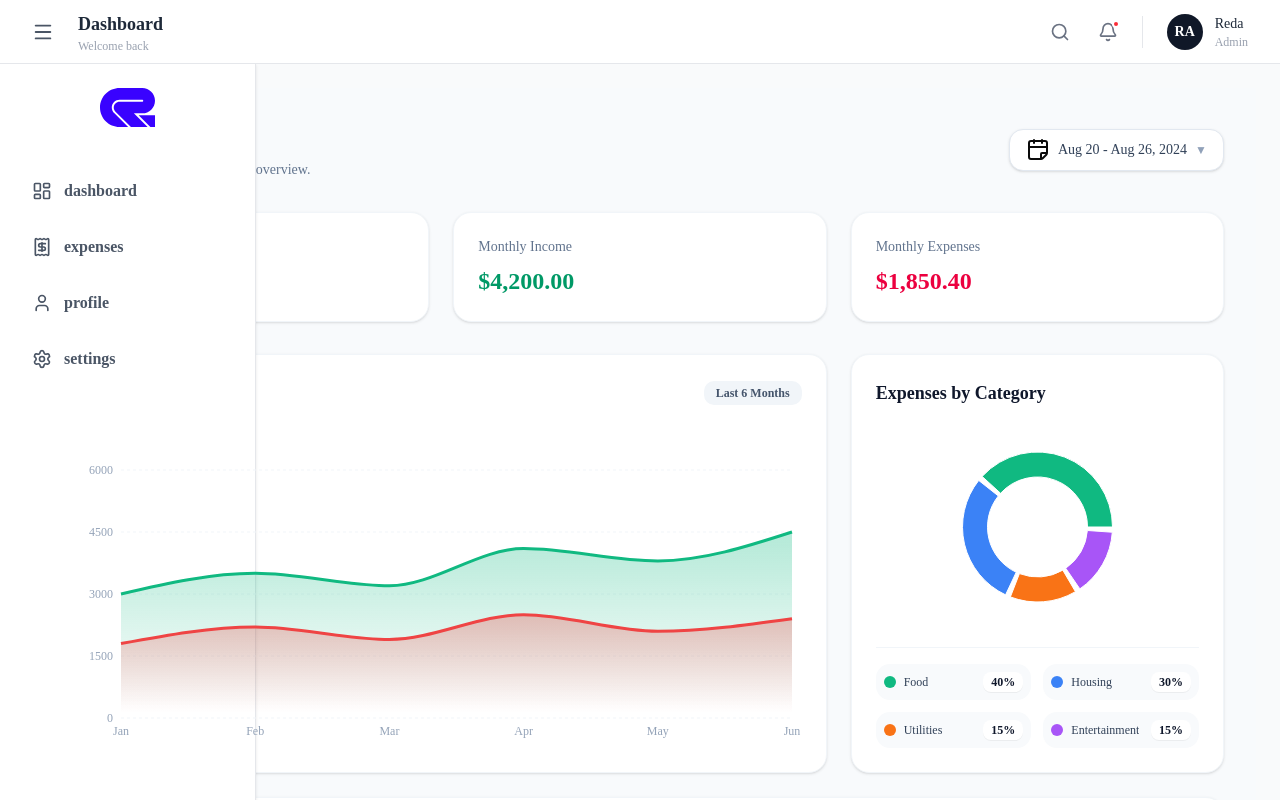
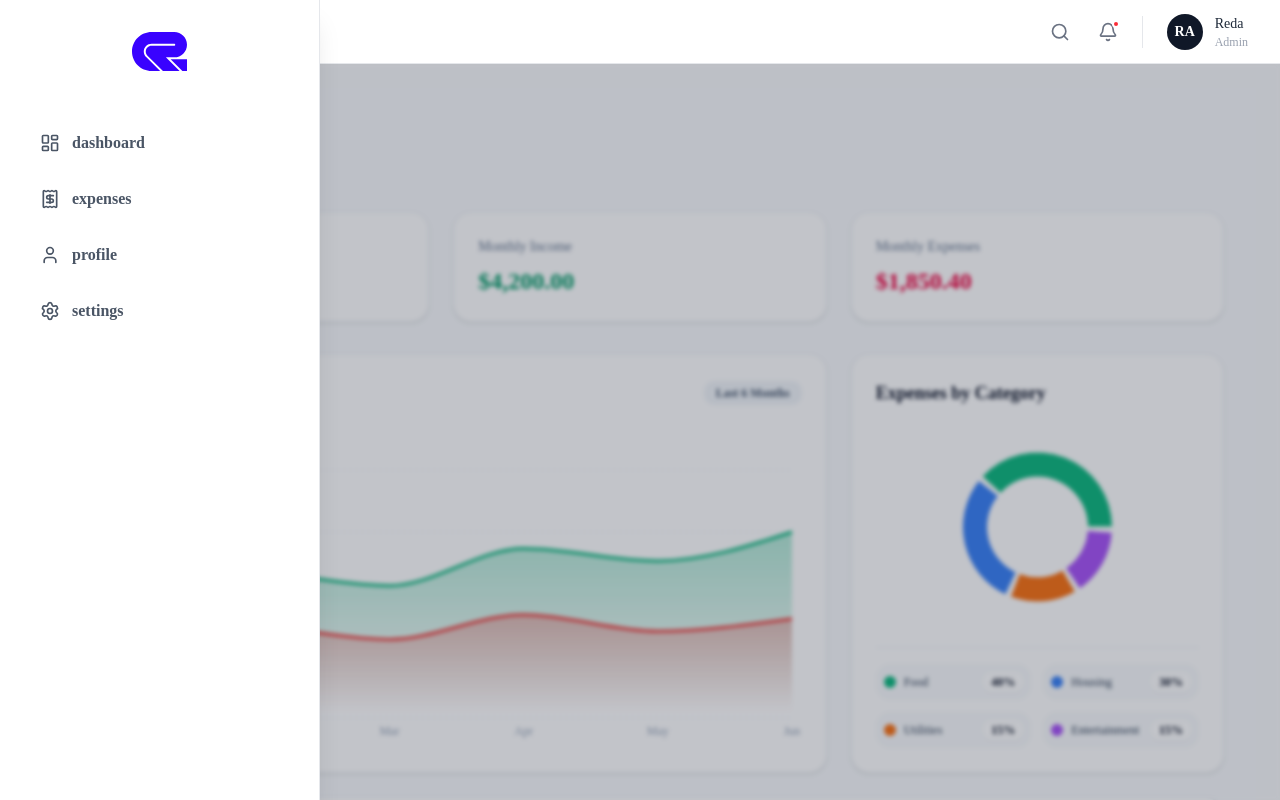
Before and after one commit to baghlalmohamedreda/expense-tracker, a Next.js app in the folder frontend/: page /dashboard in a window 1280 px wide. Both pictures are taken after a click on the button 43 px from the left and 31 px from the top of the page. Shown: the top 800 px of the page. Built offline with nearby package versions, Linux system fonts and the light colour scheme.

Commit message:
refine UI and integrate into dashboard layout

```diff
--- a/frontend/app/(dashboard)/dashboard/layout.jsx
+++ b/frontend/app/(dashboard)/dashboard/layout.jsx
@@ -1,31 +1,81 @@
 'use client'
-import React from 'react'
+
+import React, { useState } from 'react'
 import Sidebar from '../../_components/Sidebar'
 import Header2 from '../../_components/Header2'
-import { useState } from 'react'
-function layout({children}) {
-  const [issidebaropen,setIssiderbaropen]=useState(false)
-  function handlesidebar(){
+
+function Layout({ children }) {
+
+  const [issidebaropen, setIssiderbaropen] = useState(false)
+
+  function handlesidebar() {
     setIssiderbaropen(!issidebaropen)
+  }
 
-  }
   return (
-    <section className='min-h-screen bg-gray-50'>
-        <Header2 onIssidebarOpen={handlesidebar}
-         className='h-20 bg-white border-b flex items-center px-6'/>
-        <div className='flex'>
+
+    <section className="min-h-screen bg-gray-50 flex flex-col">
+
+      {/* ================= HEADER ================= */}
+
+      <Header2
+        onIssidebarOpen={handlesidebar}
+      />
 
 
-            <Sidebar isSidebarOpen={issidebaropen} />
+      {/* ================= CONTENT ================= */}
 
-                <main className="flex-1 p-6">
-          {children}
+      <div className="flex flex-1 relative">
+
+
+        {/* ================= OVERLAY ================= */}
+
+        {issidebaropen && (
+
+          <div
+            onClick={() => setIssiderbaropen(false)}
+            className="
+              fixed
+              inset-0
+              z-40
+              bg-slate-900/25
+              backdrop-blur-[2px]
+              transition-opacity
+            "
+          />
+
+        )}
+
+
+        {/* ================= SIDEBAR ================= */}
+
+        <Sidebar
+          isSidebarOpen={issidebaropen}
+        />
+
+
+        {/* ================= MAIN ================= */}
+
+        <main
+          className="
+            flex-1
+            p-6
+            w-full
+          "
+        >
+
+          <div className="max-w-7xl mx-auto">
+
+            {children}
+
+          </div>
+
         </main>
-        </div>
 
+      </div>
 
     </section>
   )
 }
 
-export default layout
+export default Layout
--- a/frontend/app/_components/DashboardHeader.jsx
+++ b/frontend/app/_components/DashboardHeader.jsx
@@ -1,4 +1,3 @@
-import {CalendarFold} from 'lucide-react'
 
 function DashboardHeader() {
   return (
@@ -9,12 +8,6 @@ function DashboardHeader() {
           Welcome back! here your financial overview.
         </p>
       </div>
-
-      <div className="mt-4 md:mt-0 flex items-center bg-white border border-slate-200 px-4 py-2 rounded-xl shadow-sm cursor-pointer hover:bg-slate-50">
-        <span className="mr-2"><CalendarFold/></span>
-        <span className="text-sm font-medium text-slate-700">Aug 20 - Aug 26, 2024</span>
-        <span className="ml-2 text-slate-400 text-xs">▼</span>
-      </div>
     </div>
   );
 }
--- a/frontend/app/_components/Header2.jsx
+++ b/frontend/app/_components/Header2.jsx
@@ -1,60 +1,163 @@
 "use client";
+
 import { useRouter } from "next/navigation";
 import React from "react";
 import { Menu, Search, Bell } from "lucide-react";
 
-function Header2({onIssidebarOpen}) {
-  const router=useRouter()
+function Header2({ onIssidebarOpen }) {
+
+  const router = useRouter();
+
   return (
-    <header className="h-16 w-full bg-white border-b border-gray-200 flex items-center justify-between px-6 sticky top-0 z-40">
+    <header
+      className="
+        h-16
+        w-full
+        bg-white
+        border-b
+        border-gray-200
+        flex
+        items-center
+        justify-between
+        px-6
+        sticky
+        top-0
+        z-50
+      "
+    >
 
-
+      {/* Partie gauche */}
       <div className="flex items-center gap-4">
 
-        <button onClick={onIssidebarOpen}
-          className="p-2 cursor-pointer rounded-lg hover:bg-gray-100 transition"
+        <button
+          onClick={onIssidebarOpen}
+          className="
+            p-2
+            cursor-pointer
+            rounded-lg
+            hover:bg-gray-100
+            transition
+          "
           aria-label="Open menu"
         >
-          <Menu size={22} className="text-gray-600" />
+          <Menu
+            size={22}
+            className="text-gray-600"
+          />
         </button>
+
         <div>
+
           <h1 className="text-lg font-semibold text-gray-800">
             Dashboard
           </h1>
+
           <p className="text-xs text-gray-400">
             Welcome back
           </p>
+
         </div>
+
       </div>
+
+
+
       <div className="flex items-center gap-3">
+
+
         <button
-          className="p-2 rounded-lg hover:bg-gray-100 transition"
+          className="
+            p-2
+            rounded-lg
+            hover:bg-gray-100
+            transition
+          "
           aria-label="Search"
         >
-          <Search size={20} className="text-gray-500" />
-        </button>
-        <button
-          className="relative p-2 rounded-lg hover:bg-gray-100 transition"
-          aria-label="Notifications"
-        >
-          <Bell size={20} className="text-gray-500" />
-
-          <span className="absolute top-1.5 right-1.5 w-2 h-2 bg-red-500 rounded-full border-2 border-white"></span>
+          <Search
+            size={20}
+            className="text-gray-500"
+          />
         </button>
 
 
-        <div className="h-8 w-px bg-gray-200 mx-1"></div>
-        <button onClick={()=>router.push("/profile")}
-         className="flex cursor-pointer items-center gap-3 px-2 py-1.5 rounded-lg hover:bg-gray-50 transition">
+        <button
+          className="
+            relative
+            p-2
+            rounded-lg
+            hover:bg-gray-100
+            transition
+          "
+          aria-label="Notifications"
+        >
 
-          <div className="w-9 h-9 rounded-full bg-gray-900 text-white flex items-center justify-center font-semibold text-sm">
+          <Bell
+            size={20}
+            className="text-gray-500"
+          />
+
+          <span
+            className="
+              absolute
+              top-1.5
+              right-1.5
+              w-2
+              h-2
+              bg-red-500
+              rounded-full
+              border-2
+              border-white
+            "
+          />
+
+        </button>
+
+
+
+        <div className="h-8 w-px bg-gray-200 mx-1" />
+
+
+
+        <button
+          onClick={() => router.push("/profile")}
+          className="
+            flex
+            cursor-pointer
+            items-center
+            gap-3
+            px-2
+            py-1.5
+            rounded-lg
+            hover:bg-gray-50
+            transition
+          "
+        >
+
+          <div
+            className="
+              w-9
+              h-9
+              rounded-full
+              bg-gray-900
+              text-white
+              flex
+              items-center
+              justify-center
+              font-semibold
+              text-sm
+            "
+          >
             RA
           </div>
-          <div
-           className="hidden  sm:block text-left">
+
+
+          <div className="hidden sm:block text-left">
+
             <p className="text-sm font-medium text-gray-800">
               Reda
             </p>
+
             <p className="text-xs text-gray-400">
               Admin
             </p>
@@ -62,7 +165,9 @@ function Header2({onIssidebarOpen}) {
           </div>
 
         </button>
+
       </div>
+
     </header>
   );
 }
--- a/frontend/app/_components/Sidebar.jsx
+++ b/frontend/app/_components/Sidebar.jsx
@@ -1,3 +1,5 @@
+'use client'
+
 import React from 'react'
 import Link from 'next/link'
 import Image from 'next/image'
@@ -7,58 +9,101 @@ LayoutDashboard,
   User,
   Settings
 } from 'lucide-react'
-function sidebar({isSidebarOpen}) {
-    const links=[{
-        name:"dashboard",
-        href:"/dashboard",
-        icon:<LayoutDashboard size={20}/>
-    },{
-        name:"expenses",
-        href:"/expenses",
-        icon:<Receipt size={20}/>
-    },{
-        name:"profile",
-        href:"/profile",
-        icon:<User size={20}/>
-    },{
-        name:"settings",
-        href:"/settings",
-        icon:<Settings size={20}/>
-    }]
+
+function Sidebar({ isSidebarOpen }) {
+
+  const links = [
+    {
+      name: "dashboard",
+      href: "/dashboard",
+      icon: <LayoutDashboard size={20} />
+    },
+    {
+      name: "expenses",
+      href: "/expenses",
+      icon: <Receipt size={20} />
+    },
+    {
+      name: "profile",
+      href: "/profile",
+      icon: <User size={20} />
+    },
+    {
+      name: "settings",
+      href: "/settings",
+      icon: <Settings size={20} />
+    }
+  ]
+
   return (
-      <aside className={`
-    fixed left-0  h-[calc(100vh-73px)] w-80
-    transition-transform duration-300
-    ${isSidebarOpen ? "translate-x-0" : "-translate-x-full"}
+    <aside
+      className={`
+        fixed
+        left-0
+        top-0
+        z-60
+        h-screen
+        w-80
+        bg-white
+        border-r
+        border-gray-200
+        shadow-xl
+        transition-transform
+        duration-300
+        ease-in-out
+        ${isSidebarOpen
+          ? "translate-x-0"
+          : "-translate-x-full"
+        }
       `}
     >
 
-       <section className='flex min-h-screen w-64 flex-col border-r border-gray-200 bg-white px-4 py-6 shadow-sm'>
-        <Image src= '/logo.svg'
-                       alt='logo'
+      <div className="flex flex-col h-full px-6 py-8">
+
+
+        <Image
+          src="/logo.svg"
+          alt="logo"
           width={55}
           height={60}
-                       className='mx-auto mb-10' />
-        <div className='flex flex-col gap-2'>
-            {links.map((e,i)=>{return(
-                <Link key={i} className='flex items-center gap-3 rounded-lg px-4 py-3 text-base font-semibold
-                 text-gray-600 transition hover:bg-gray-100
-                  hover:text-gray-900'
-                   href={e.href}>
+          className="mx-auto mb-12"
+        />
+
+        <div className="flex flex-col gap-2">
+
+          {links.map((e, i) => (
+
+            <Link
+              key={i}
+              href={e.href}
+              className="
+                flex
+                items-center
+                gap-3
+                rounded-lg
+                px-4
+                py-3
+                text-base
+                font-semibold
+                text-gray-600
+                transition
+                hover:bg-gray-100
+                hover:text-gray-900
+              "
+            >
               {e.icon}
+
               {e.name}
-
             </Link>
 
-            )})}
+          ))}
+
         </div>
 
-    </section>
+      </div>
 
     </aside>
-
-
   )
 }
 
-export default sidebar
+export default Sidebar
```
Lines whose indentation alone changed are shown as unchanged.
